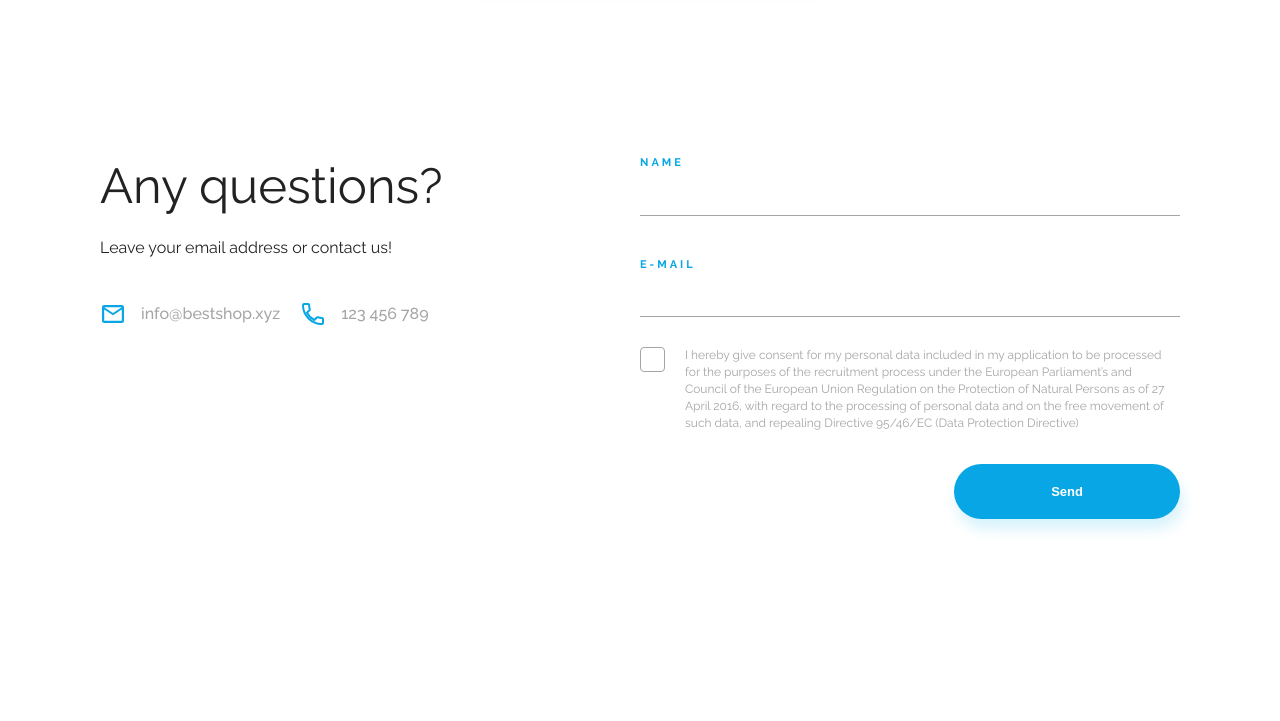
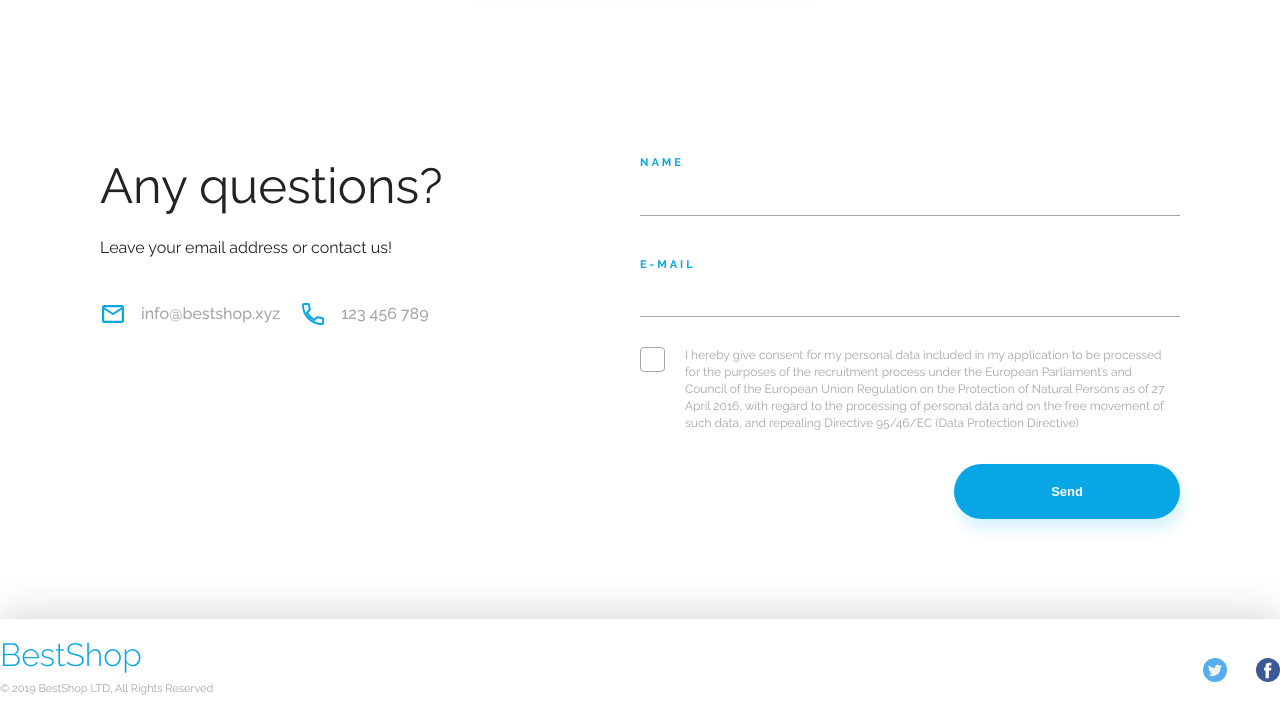
Before and after one commit to lukaszkus/BestShop, a plain HTML site: page index.html in a window 1280 px wide. Shown: the part 3373-4094 px from the top of the page. Before the commit the page ends 3992 px from the top, so only its background shows below. Drawn offline with nearby package versions, Linux system fonts and the light colour scheme.

Commit message:
Footer section added

```diff
--- a/css/style.css
+++ b/css/style.css
@@ -599,3 +599,40 @@ body {
     border-radius: 40px;
     box-shadow: 3px 10px 14px var(--color-blue-shadow);
 }
+
+
+.footer {
+    box-shadow: 0 -5px 40px #00000029;
+    padding: 20px 0;
+}
+
+.footer__container {
+    display: flex;
+    justify-content: space-between;
+    align-items: center;
+}
+
+.footer__logo {
+    font-family: var(--Relaway-Font);
+    font-size: 2em;
+    font-weight: var(--Relaway-light);
+    color: var(--color-blue);
+    text-decoration: none;
+}
+
+.footer__info {
+    display: flex;
+    flex-direction: column;
+    justify-content: space-around;
+}
+
+.footer__copy {
+    font-size: 0.6875rem;
+    line-height: 1.5rem;
+    color: var(--color-grey);
+    margin-top: 6px;
+}
+
+.footer__icons a:first-of-type {
+    margin-right: 25px;
+}
--- a/index.html
+++ b/index.html
@@ -182,5 +182,18 @@
     </div>
 </section>
 
+<footer class="footer">
+    <div class="footer__container container">
+        <div class="footer__info">
+            <a href="#" class="footer__logo">BestShop</a>
+            <span class="footer__copy">© 2019 BestShop LTD, All Rights Reserved</span>
+        </div>
+        <div class="footer__icons">
+            <a href="#"><img src="images/Twitter.svg" alt="twitter"/></a>
+            <a href="#"><img src="images/Facebook.svg" alt="facebook"/></a>
+        </div>
+    </div>
+</footer>
+
 </body>
 </html>
```
